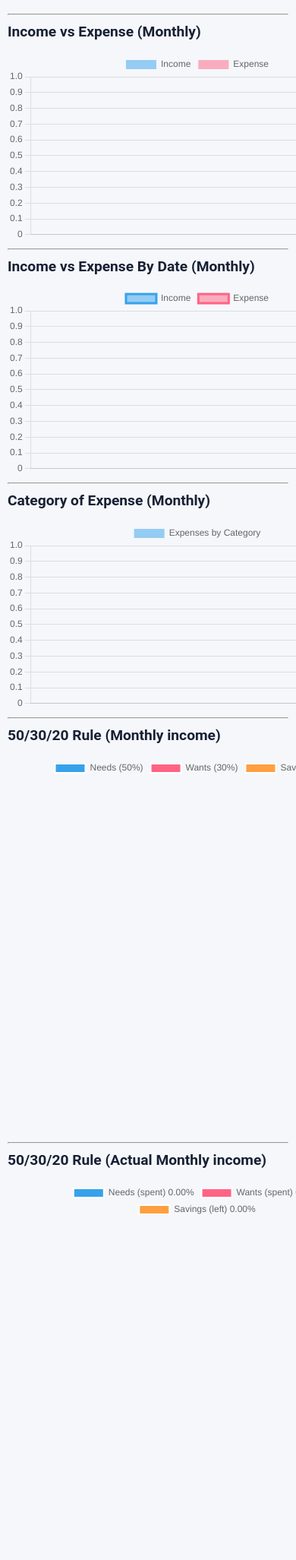
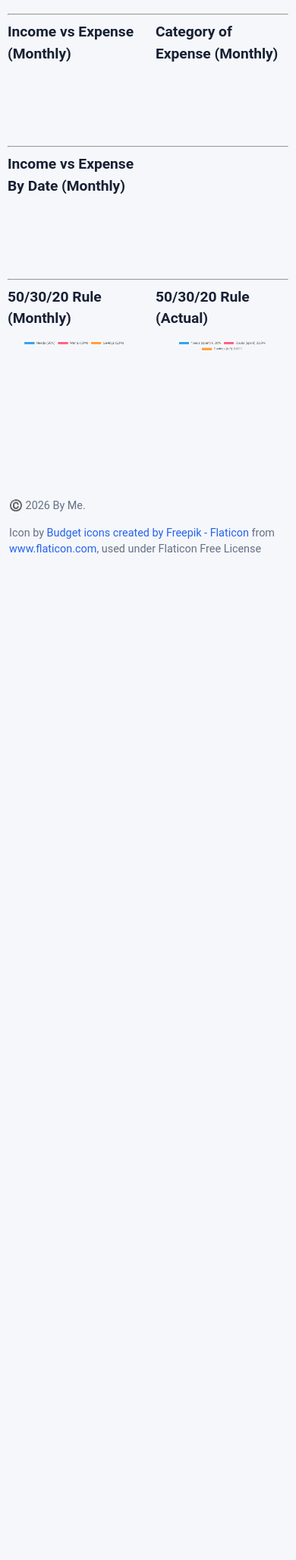
Before and after one commit to Daniel-7733/MyFinanceMap, a Flask app: page /dashboard in a window 390 px wide; the page is wider, and only the part inside the window is pictured. Shown: the part 1176-3229 px from the top of that part at 76% size. After the commit the page ends 1905 px from the top of that part, so only its background shows below. Run offline with Flask 3, Linux system fonts and the light colour scheme; the visitor is signed in with stand-in values (Sample User, id 1); data that the repository does not hold is empty.

Commit message:
Modify the charts

```diff
--- a/app/static/css/main.css
+++ b/app/static/css/main.css
@@ -573,3 +573,28 @@ tr:hover td {
   visibility: visible;
   opacity: 1;
 }
+
+
+/* Charts sections */
+.charts-container {
+  display: flex;       /* This puts children side-by-side */
+  gap: 20px;           /* Adds space between the charts */
+  align-items: start;  /* Keeps them aligned at the top */
+}
+
+.chart-box {
+  flex: 1;             /* Makes both charts take up equal width */
+  min-width: 0;        /* Prevents canvas from overflowing */
+}
+
+canvas {
+  width: 100% !important; /* Ensures the canvas stays inside the box */
+  height: auto !important;
+}
+
+.50-30-20Rule-cls, .actual-50-30-20Rule-cls {
+  display: block;      /* Changed from 'none' to see the titles */
+  margin-bottom: 12px;
+  font-size: clamp(1.1rem, 1.5vw, 1.3rem);
+  text-align: center;
+}
--- a/app/templates/dashboard.html
+++ b/app/templates/dashboard.html
@@ -85,49 +85,55 @@
 
 
 <hr />
-<!--This is chart part -->
-<h2>Income vs Expense (Monthly)</h2>
-<canvas id="incomeExpenseChart"></canvas>
+<div class="charts-container">
+  <div class="chart-box">
+    <!--This is chart part -->
+    <h2 class="income-vs-expense-cls">Income vs Expense (Monthly)</h2>
+    <canvas id="incomeExpenseChart"></canvas>
+  </div>
+  <div class="chart-box">
+    <!--This is chart part -->
+    <h2 class="category-of-expense-cls">Category of Expense (Monthly)</h2>
+    <canvas id="categoryExpenseDateChart"></canvas>
+  </div>
+</div>
+
+
+<hr />
+<div class="charts-container">
+  <div class="chart-box">
+    <!-- This is chart part -->
+    <h2 class="income-vs-expense-by-date-cls">Income vs Expense By Date (Monthly)</h2>
+    <canvas id="incomeExpenseDateChart"></canvas>
+  </div>
+  <div class="chart-box">
+    <!-- for now is empty unit I add new chart (which is income over time) -->
+  </div>
+</div>
+
+
+<hr />
+<div class="charts-container">
+  <!-- First Chart -->
+  <div class="chart-box">
+    <h2 class="50-30-20Rule-cls">50/30/20 Rule (Monthly)</h2>
+    <canvas id="threePartRule"></canvas>
+  </div>
+
+  <!-- Second Chart -->
+  <div class="chart-box">
+    <h2 class="actual-50-30-20Rule-cls">50/30/20 Rule (Actual)</h2>
+    <canvas id="threePartRuleUser"></canvas>
+  </div>
+</div>
 
 <script>
   const chartData = {{ chart_data | tojson }};
+  const differentChartData = {{ different_chart_data | tojson }};
+  const expenseCategory = {{ expense_category | tojson }};
+  const threePartRule = {{ budgeting_rule | tojson }};
+  const threePartRuleUser = {{ actual_pie | tojson }};
 </script>
 
 
-<hr />
-<!--This is chart part -->
-<h2>Income vs Expense By Date (Monthly)</h2>
-<canvas id="incomeExpenseDateChart"></canvas>
-
-<script>
-  const differentChartData = {{ different_chart_data | tojson }};
-</script>
-
-
-<hr />
-<!--This is chart part -->
-<h2>Category of Expense (Monthly)</h2>
-<canvas id="categoryExpenseDateChart"></canvas>
-
-<script>
-  const expenseCategory = {{ expense_category | tojson }};
-</script>
-
-<hr />
-<h2>50/30/20 Rule (Monthly income)</h2>
-<canvas id="threePartRule"></canvas>
-
-<script>
-  const threePartRule = {{ budgeting_rule | tojson }};
-</script>
-
-
-<hr />
-<h2>50/30/20 Rule (Actual Monthly income)</h2>
-<canvas id="threePartRuleUser"></canvas>
-
-<script>
-  const threePartRuleUser = {{ actual_pie | tojson }};
-</script>
-
 {% endblock %}
```
